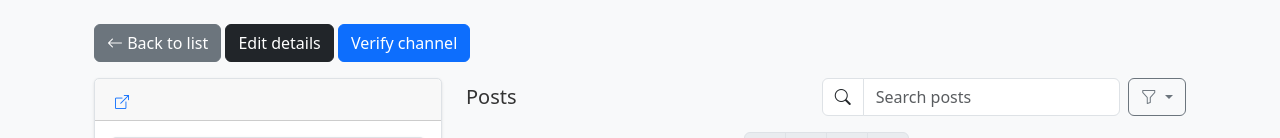
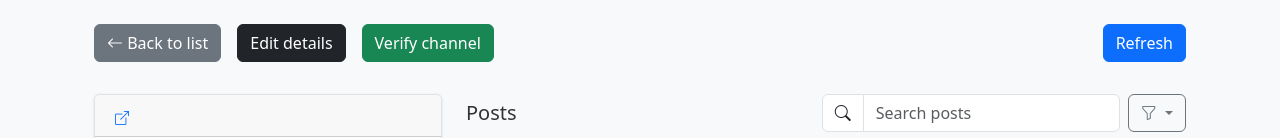
Before and after one commit to ch4zzy/telegram-message-tracker, a Django app: template tracker/templates/tracker/source_detail.html in a window 1280 px wide. Shown: the part 56-194 px from the top of the page. Run offline with Django 5.2, Linux system fonts and the light colour scheme; the template is opened without the code that fills it, so the values that code supplies are empty; parts of the project's set-up code (start-up, migrations or seed data) failed here and were passed over; some libraries are stand-ins or nearby versions.

Commit message:
Refactor source_detail.html to improve button layout and add refresh functionality

```diff
--- a/tracker/templates/tracker/source_detail.html
+++ b/tracker/templates/tracker/source_detail.html
@@ -9,18 +9,26 @@ Detail for page {{ channel.name }}
 {% include 'tracker/partials/post_list_compound.html' %}
 {% else %}
 <div class="container mt-4" id="source-page-content">
+    <div class="d-flex justify-content-between mb-3">
+        <div class="d-flex">
             <button class="btn btn-secondary" hx-get="{% url 'source_list_component' %}" hx-target="#source-page-content"
                 hx-swap="innerHTML" hx-push-url="/source/">
                 <i class="bi bi-arrow-left"></i> Back to list
             </button>
-    <button class="btn btn-dark" hx-get="{% url 'update_detail_source' channel.pk %}" hx-target="#source-detail"
+            <button class="btn btn-dark ms-3" hx-get="{% url 'update_detail_source' channel.pk %}" hx-target="#source-detail"
                 hx-swap="innerHTML">
                 Edit details
             </button>
-    <button class="btn btn-primary" hx-get="{% url 'verify_detail_source' channel.pk %}" hx-target="#source-detail"
+            <button class="btn btn-success ms-3" hx-get="{% url 'verify_detail_source' channel.pk %}" hx-target="#source-detail"
                 hx-swap="innerHTML">
                 Verify channel
             </button>
+        </div>
+        <button class="btn btn-primary" hx-get="{% url 'source_post_list_component' channel.pk %}"
+         hx-target="#source-page-content" hx-trigger="click delay:500ms">
+            Refresh
+        </button>
+    </div>
     <div class="row">
         <div class="col-lg-4">
             {% include 'tracker/partials/source_detail_element.html' %}
```
Lines whose indentation alone changed are shown as unchanged.
